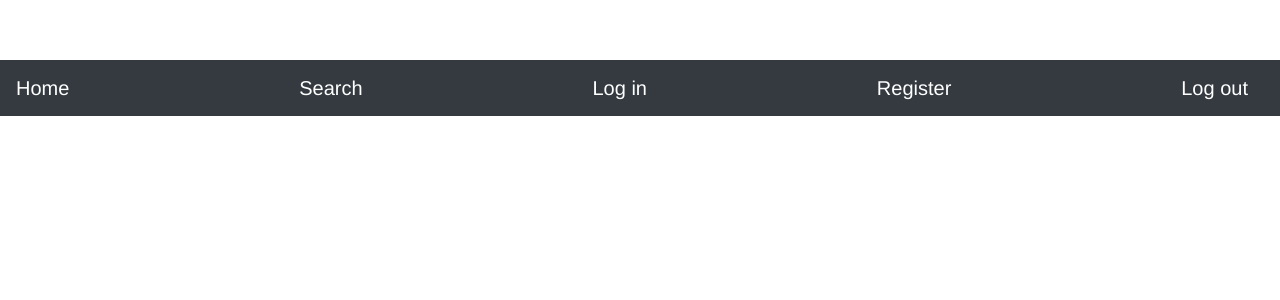
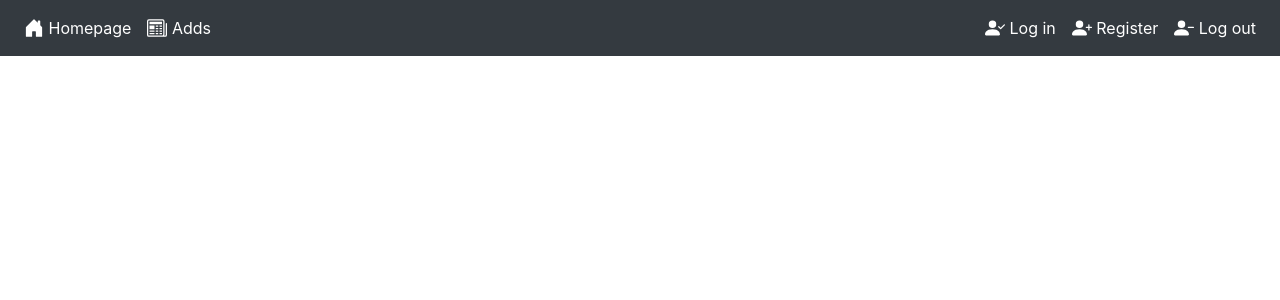
Before and after one commit to Lupus7/xml-web-services, a Vue app in the folder client/: page /#/ in a window 1280 px wide. Shown: the top 300 px of the page. Built offline with nearby package versions, Linux system fonts and the light colour scheme; what vue-jquery, vue-resource would draw is missing.

Commit message:
fixes #1

```diff
--- a/client/src/App.vue
+++ b/client/src/App.vue
@@ -6,7 +6,6 @@
 </template>
 
 <script>
-import auth from './auth'
 import NavBar from './components/NavBar'
 export default {
   name: 'app',
@@ -15,14 +14,7 @@ export default {
 
     }
   },
-  methods: {
-    logout(){
-      auth.logout(this)
-    },
-    isAuthenticated(){
-      return auth.isAuthenticated()
-    }
-  },
+
   components: {
     NavBar
   }
@@ -30,12 +22,5 @@ export default {
 </script>
 
 <style>
-#app {
-  font-family: Avenir, Helvetica, Arial, sans-serif;
-  -webkit-font-smoothing: antialiased;
-  -moz-osx-font-smoothing: grayscale;
-  text-align: center;
-  color: #2c3e50;
-  margin-top: 60px;
-}
+
 </style>
--- a/client/src/components/NavBar.vue
+++ b/client/src/components/NavBar.vue
@@ -1,16 +1,54 @@
 <template>
-    <div class="navbar navbar-dark bg-dark">
+    <div>
+    <b-navbar toggleable="lg" class="navbar navbar-dark bg-dark" >
 
-        <a  class="navbar-brand" v-on:click="homepage" href="#">Home</a>
-        <a  class="navbar-brand" v-on:click="profile" href="#" >Search</a>
-        <a class="navbar-brand" v-on:click="login" href="#"  >Log in</a>
-        <a class="navbar-brand" v-on:click="register" href="#"  >Register</a>
-        <a class="navbar-brand" v-on:click="logout" href="#"  >Log out</a>
+            <b-collapse id="nav-collapse" is-nav>
+            <b-navbar-nav>
+                <b-link class="nav-link active" type="button" v-on:click="homepage()" href="#">  <b-icon icon="house-door-fill" aria-hidden="true"></b-icon> Homepage </b-link>
+                <b-link class="nav-link active" type="button" v-on:click="searchPage()" href="#">  <b-icon icon="newspaper" aria-hidden="true"></b-icon> Adds</b-link>
+            </b-navbar-nav>
+
+            <b-navbar-nav class="ml-auto">
+
+                <b-link right class="nav-link active" type="button" v-on:click="login()" href="#"> <b-icon icon="person-check-fill" aria-hidden="true"></b-icon> Log in</b-link>
+                <b-link class="nav-link active" type="button" v-on:click="register()" href="#"> <b-icon icon="person-plus-fill" aria-hidden="true"></b-icon> Register</b-link>
+                <b-link class="nav-link active" type="button" v-on:click="logout()" href="#"><b-icon icon="person-dash-fill" aria-hidden="true"></b-icon> Log out</b-link>
+
+            </b-navbar-nav>
+            </b-collapse>
+        </b-navbar>
     </div>
 </template>
 
 <script>
+
 export default {
+
+    data(){
+        return{
+
+        }
+    },
+    methods:{
+        searchPage(){
+            this.$router.push("/search");
+        },
+        homepage(){
+
+        },
+        login(){
+
+        },
+        register(){
+
+        },
+        logout(){
+
+        }
+    },
+    created(){
+
+    }
 
 }
 </script>
--- a/client/src/components/SearchRent.vue
+++ b/client/src/components/SearchRent.vue
@@ -1,6 +1,6 @@
 <template>
-  <div >
-    <nav class="navbar navbar-dark bg-dark">
+  <div>
+    <nav class="navbar navbar-dark bg-light">
       <ul class="nav">
         <li class="nav-item">
           <b-link class="nav-link active" type="button" href="#" data-toggle="modal" data-target="#search" >
--- a/client/src/routes.js
+++ b/client/src/routes.js
@@ -10,12 +10,12 @@ const router = new Router({
       },
       {
         path:'/search',
-        name: 'search',
+        name: 'SearchRent',
         component: ()=> import ('./components/SearchRent')
       },
       {
-        path: '/admin',
-        name: 'admin',
+        path: '/adminPage',
+        name: 'AdminPage',
         component: ()=> import ('./components/AdminPage')
       },
     ]
```
